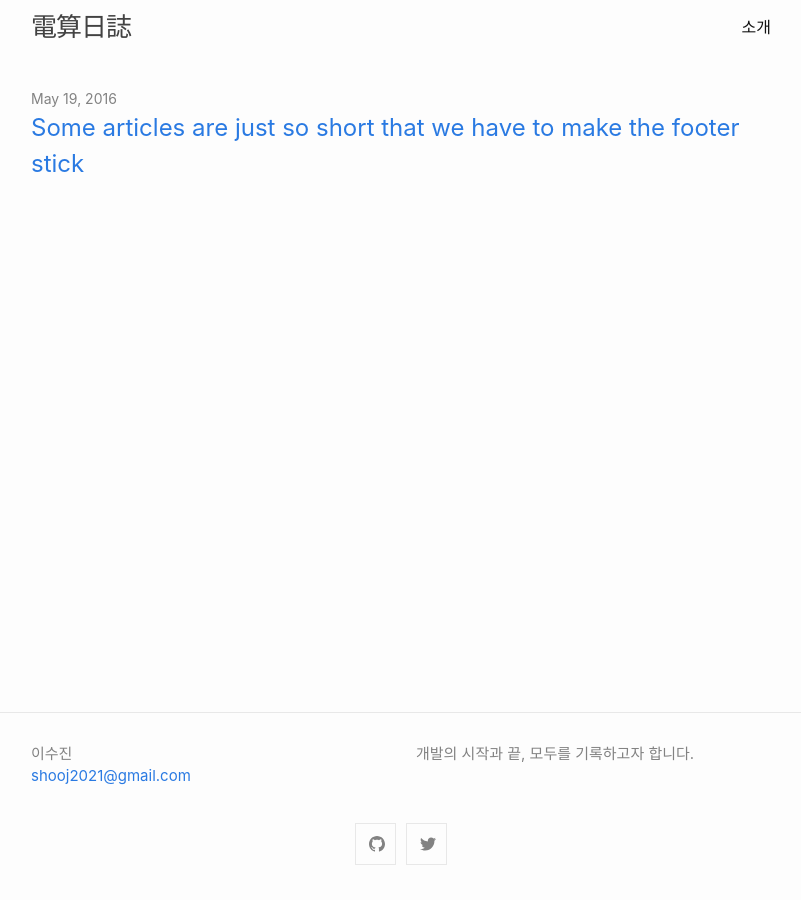
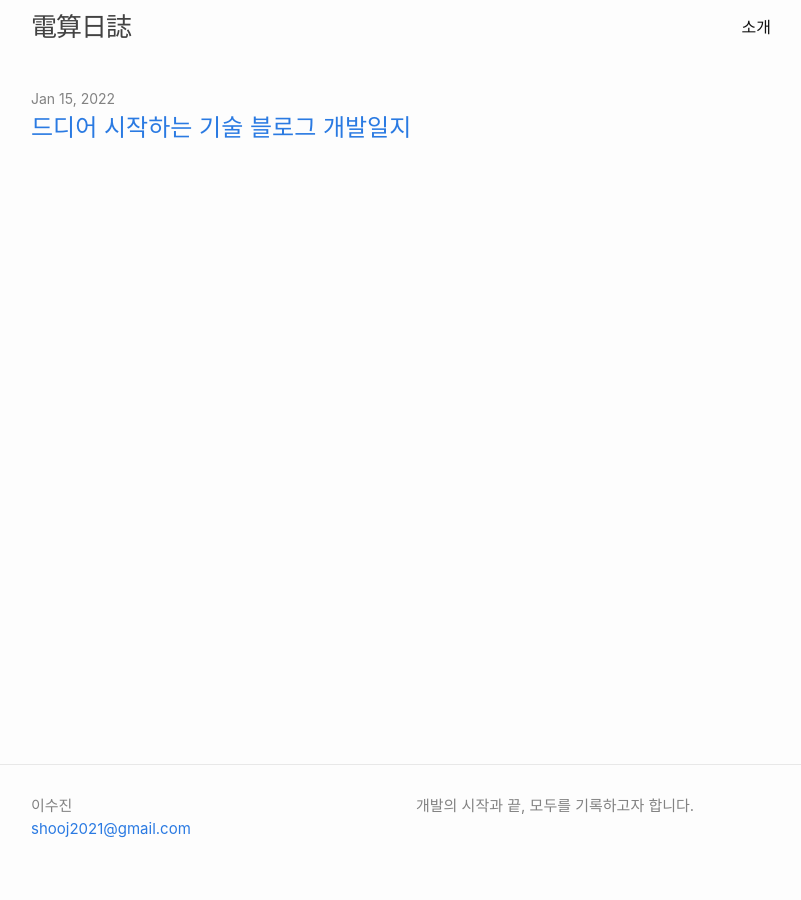
Before and after one commit to S2-J1NG/S2-J1NG.github.io, a Jekyll site: the page built from index.md, in a window 1280 px wide. Shown: the whole page, without its empty margins (239-1040 px from the left). Built offline with Jekyll 4.4.1, drawn with Linux system fonts in a browser that asks for light colours.

Commit message:
upload : 20220115

````diff
--- a/_includes/footer.html
+++ b/_includes/footer.html
@@ -22,10 +22,6 @@
       </div>
     </div>
 
-    <div class="social-links">
-      {%- include social.html -%}
-    </div>
-
   </div>
 
 </footer>
--- a/_includes/head.html
+++ b/_includes/head.html
@@ -5,9 +5,6 @@
   {%- seo -%}
   <link rel="stylesheet" href="{{ "/assets/css/style.css" | relative_url }}">
   {%- feed_meta -%}
-  {%- if jekyll.environment == 'production' and site.google_analytics -%}
-    {%- include google-analytics.html -%}
-  {%- endif -%}
 
   {%- include custom-head.html -%}
 
--- a/_includes/social.html
+++ /dev/null
@@ -1,21 +0,0 @@
-{%- assign social = site.minima.social_links -%}
-
-<ul class="social-media-list">
-  {%- for glb in social.gitlab -%}{%- if glb.username and glb.instance -%}<li><a rel="me" href="https://{{ glb.instance | cgi_escape | escape}}/{{glb.username}}" target="_blank" title="{{ glb.username | escape }}"><svg class="svg-icon grey"><use xlink:href="{{ '/assets/minima-social-icons.svg#gitlab' | relative_url }}"></use></svg></a></li>{%- endif -%}{%- endfor -%}
-  {%- if social.dribbble -%}<li><a rel="me" href="https://dribbble.com/{{ social.dribbble | cgi_escape | escape }}" target="_blank" title="{{ social.dribbble | escape }}"><svg class="svg-icon grey"><use xlink:href="{{ '/assets/minima-social-icons.svg#dribbble' | relative_url }}"></use></svg></a></li>{%- endif -%}
-  {%- if social.facebook -%}<li><a rel="me" href="https://www.facebook.com/{{ social.facebook | cgi_escape | escape }}" target="_blank" title="{{ social.facebook | escape }}"><svg class="svg-icon grey"><use xlink:href="{{ '/assets/minima-social-icons.svg#facebook' | relative_url }}"></use></svg></a></li>{%- endif -%}
-  {%- if social.flickr -%}<li><a rel="me" href="https://www.flickr.com/photos/{{ social.flickr | cgi_escape | escape }}" target="_blank" title="{{ social.flickr | escape }}"><svg class="svg-icon grey"><use xlink:href="{{ '/assets/minima-social-icons.svg#flickr' | relative_url }}"></use></svg></a></li>{%- endif -%}
-  {%- if social.github -%}<li><a rel="me" href="https://github.com/{{ social.github | cgi_escape | escape }}" target="_blank" title="{{ social.github | escape }}"><svg class="svg-icon grey"><use xlink:href="{{ '/assets/minima-social-icons.svg#github' | relative_url }}"></use></svg></a></li>{%- endif -%}
-  {%- if social.stackoverflow -%}<li><a rel="me" href="https://stackoverflow.com/users/{{ social.stackoverflow | cgi_escape | escape }}" target="_blank" title="{{ social.stackoverflow | escape }}"><svg class="svg-icon grey"><use xlink:href="{{ '/assets/minima-social-icons.svg#stackoverflow' | relative_url }}"></use></svg></a></li>{%- endif -%}
-  {%- if social.instagram -%}<li><a rel="me" href="https://www.instagram.com/{{ social.instagram | cgi_escape | escape }}" target="_blank" title="{{ social.instagram | escape }}"><svg class="svg-icon grey"><use xlink:href="{{ '/assets/minima-social-icons.svg#instagram' | relative_url }}"></use></svg></a></li>{%- endif -%}
-  {%- if social.linkedin -%}<li><a rel="me" href="https://www.linkedin.com/in/{{ social.linkedin | cgi_escape | escape }}" target="_blank" title="{{ social.linkedin | escape }}"><svg class="svg-icon grey"><use xlink:href="{{ '/assets/minima-social-icons.svg#linkedin' | relative_url }}"></use></svg></a></li>{%- endif -%}
-  {%- if social.pinterest -%}<li><a rel="me" href="https://www.pinterest.com/{{ social.pinterest | cgi_escape | escape }}" target="_blank" title="{{ social.pinterest | escape }}"><svg class="svg-icon grey"><use xlink:href="{{ '/assets/minima-social-icons.svg#pinterest' | relative_url }}"></use></svg></a></li>{%- endif -%}
-  {%- for mst in social.mastodon -%}{%- if mst.username and mst.instance -%}<li><a rel="me" href="https://{{ mst.instance | cgi_escape | escape}}/@{{mst.username}}" target="_blank" title="{{ mst.username | escape }}"><svg class="svg-icon grey"><use xlink:href="{{ '/assets/minima-social-icons.svg#mastodon' | relative_url }}"></use></svg></a></li>{%- endif -%}{%- endfor -%}
-  {%- if social.twitter -%}<li><a rel="me" href="https://twitter.com/{{ social.twitter | cgi_escape | escape }}" target="_blank" title="{{ social.twitter | escape }}"><svg class="svg-icon grey"><use xlink:href="{{ '/assets/minima-social-icons.svg#twitter' | relative_url }}"></use></svg></a></li>{%- endif -%}
-  {%- if social.youtube -%}<li><a rel="me" href="https://www.youtube.com/{{ social.youtube | cgi_escape | escape }}" target="_blank" title="{{ social.youtube | escape }}"><svg class="svg-icon grey"><use xlink:href="{{ '/assets/minima-social-icons.svg#youtube' | relative_url }}"></use></svg></a></li>{%- endif -%}
-  {%- if social.youtube_channel -%}<li><a rel="me" href="https://www.youtube.com/channel/{{ social.youtube_channel | cgi_escape | escape }}" target="_blank" title="{{ social.youtube_channel_name | escape | default: 'YouTube' }}"><svg class="svg-icon grey"><use xlink:href="{{ '/assets/minima-social-icons.svg#youtube' | relative_url }}"></use></svg></a></li>{%- endif -%}
-  {%- if social.telegram -%}<li><a rel="me" href="https://t.me/{{ social.telegram | cgi_escape | escape }}" target="_blank" title="{{ social.telegram | escape }}"><svg class="svg-icon grey"><use xlink:href="{{ '/assets/minima-social-icons.svg#telegram' | relative_url }}"></use></svg></a></li>{%- endif -%}
-  {%- if social.keybase -%}<li><a rel="me" href="https://keybase.io/{{ social.keybase | cgi_escape | escape }}" target="_blank" title="{{ social.keybase | escape }}"><svg class="svg-icon grey"><use xlink:href="{{ '/assets/minima-social-icons.svg#keybase' | relative_url }}"></use></svg></a></li>{%- endif -%}
-  {%- if social.microdotblog -%}<li><a rel="me" href="https://micro.blog/{{ social.microdotblog | cgi_escape | escape }}" target="_blank" title="{{ social.microdotblog | escape }}"><svg class="svg-icon grey"><use xlink:href="{{ '/assets/minima-social-icons.svg#microdotblog' | relative_url }}"></use></svg></a></li>{%- endif -%}
-  {%- if social.devto -%}<li><a href="https://dev.to/{{ social.devto | cgi_escape | escape }}" target="_blank" title="{{ social.devto | escape }}"><svg class="svg-icon grey"><use xlink:href="{{ '/assets/minima-social-icons.svg#devto' | relative_url }}"></use></svg></a></li>{%- endif -%}
-</ul>
--- a/_posts/2016-05-19-super-short-article.md
+++ /dev/null
@@ -1,7 +0,0 @@
----
-layout: post
-title: "Some articles are just so short that we have to make the footer stick"
-categories: misc
----
-
-Lorem ipsum dolor sit amet, consectetur adipisicing elit, sed do eiusmod tempor incididunt ut labore et dolore magna aliqua. Ut enim ad minim veniam, quis nostrud exercitation ullamco laboris nisi ut aliquip ex ea commodo consequat. Duis aute irure dolor in reprehenderit in voluptate velit esse cillum dolore eu fugiat nulla pariatur. Excepteur sint occaecat cupidatat non proident, sunt in culpa qui officia deserunt mollit anim id est laborum.
--- /dev/null
+++ b/_posts/2022-01-15-techblog-post.md
@@ -0,0 +1,28 @@
+---
+layout: post
+title: "드디어 시작하는 기술 블로그 개발일지"
+category: tech
+hash-tag: [Blog, jekyll]
+---
+
+gitpage로 블로그를 만들고 싶은 생각은 꽤 오랫동안 했지만, 기초적인 HTML, CSS 지식만 있어서 시작을 망설였다.
+velog, 노션 등 여러 곳에 기록했더니 관리도 잘 안 되고, 무엇보다 내 기록에 내가 애착이 생기지 않았다.
+
+그래서 고생스럽더라도 내가 직접 만들고 공부하면서 블로그를 만들어 가려고 한다. 🛠
+
+## jekyll 실행 오류
+```shell
+`require': cannot load such file -- webrick (LoadError)
+```
+
+jekyll를 모두 설치하고 나서 `jekyll server` 를 실행하면 이런 문구가 뜨는데 ruby3.0.0. 버전부터 webrick이 빠져서 이런 에러가 난다.
+webrick을 설치하고 서버를 실행하면 정상적으로 작동한다.
+
+```shell
+bundle add webrick
+jekyll server
+```
+
+jekyll 테마를 적용하고 서버를 다시 실행할 때도 똑같이 webrick을 추가해야 한다. ([참고 블로그](https://junho85.pe.kr/1850))
+
+이제 scss와 html 그리고 약간의 Js를 한다면 내 블로그도 보기 좋겠지... 지금은 원시 웹을 보고 있는 거 같다.👾
````
Also changed, not shown: _includes/google-analytics.html (deleted, +0 -9 lines), about/index.md (+0 -4 lines), 2 other files.
